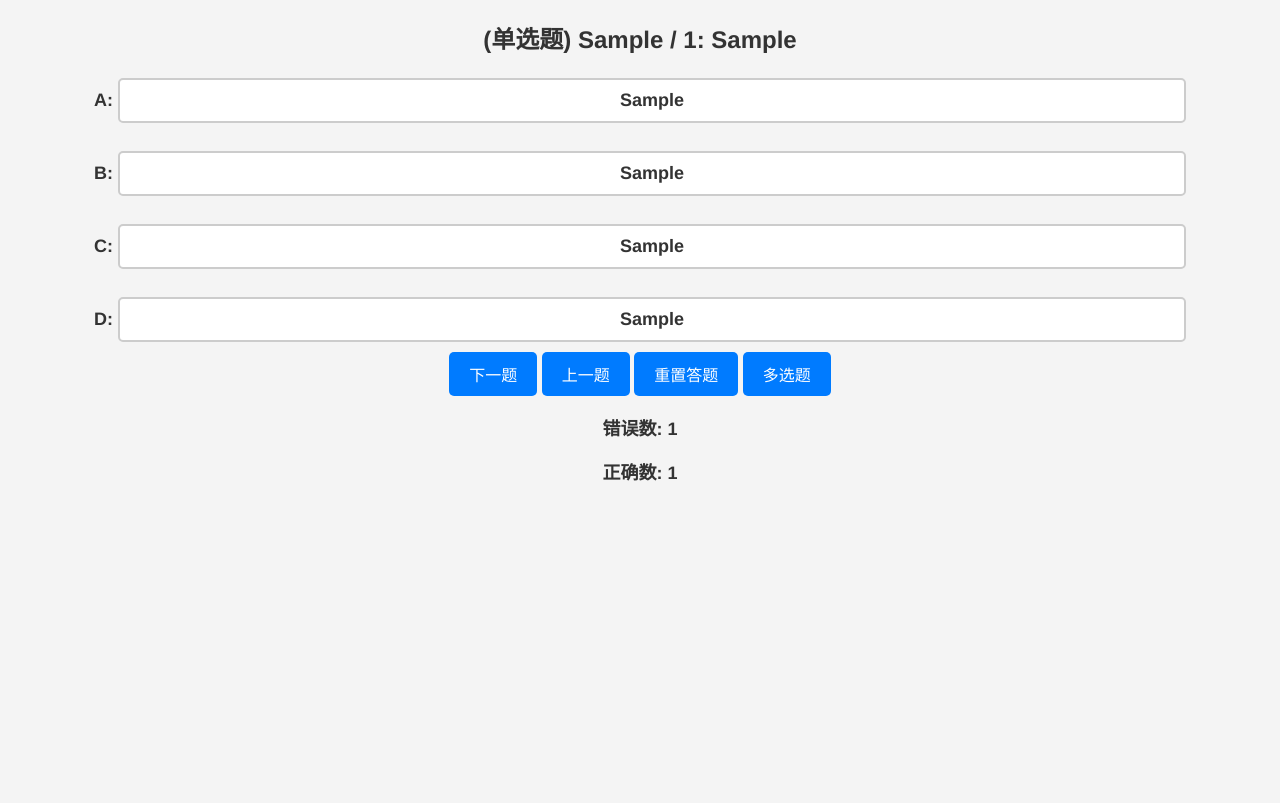
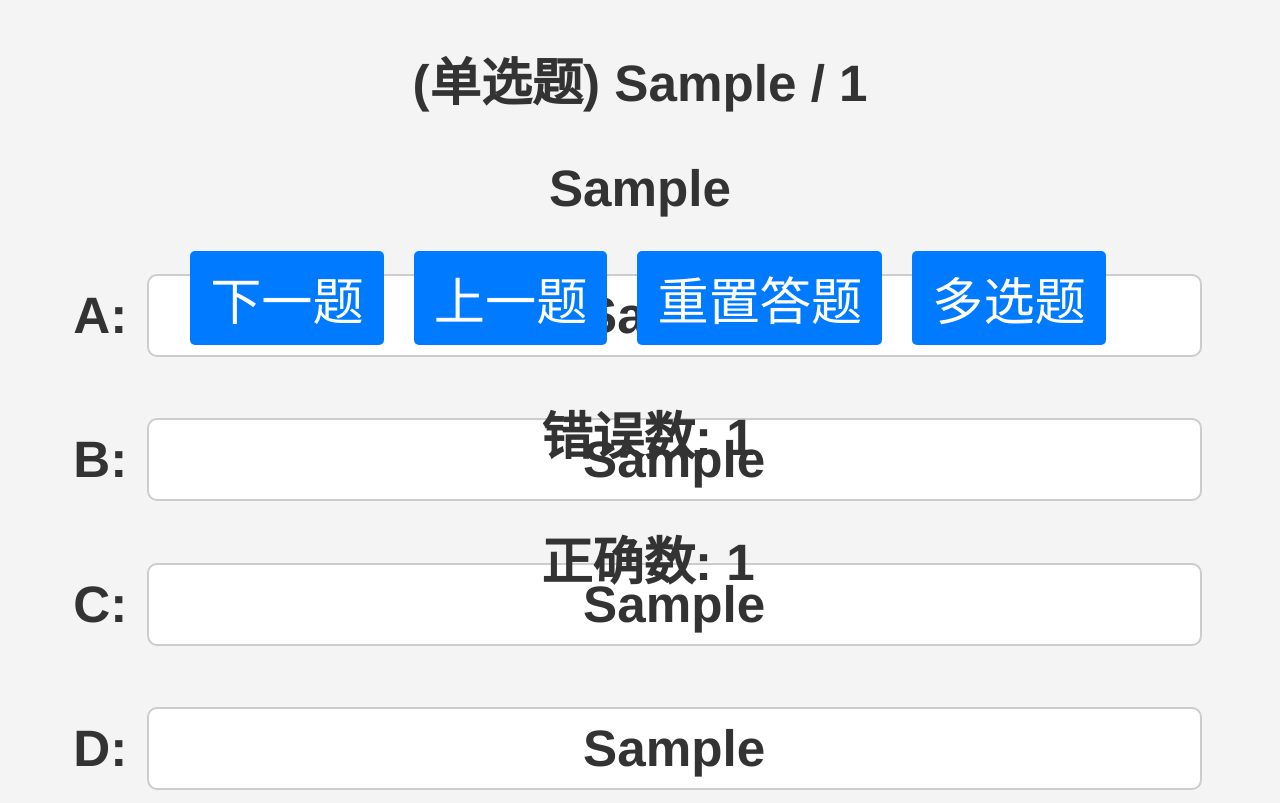
Before and after one commit to Jing-yilin/shuaTi, a Flask app: template templates/single.html in a window 1280 px wide. Before the commit the page ends 481 px from the top, so only its background shows below. Run offline with Flask 2, Linux system fonts and the light colour scheme; the template is opened without the code that fills it: most values are stand-ins (such as "Sample title", 1, 10 or a date in 2020).

Commit message:
fix: 解决了一部分手机上字体大小的问题

```diff
--- /dev/null
+++ b/static/css/single.css
@@ -0,0 +1,102 @@
+body {
+    background-color: #f4f4f4;
+    font-family: 'Helvetica Neue', Arial, sans-serif;
+    color: #333;
+    margin: 1vh;
+    padding: 0;
+    text-align: center;
+}
+
+.container {
+    margin-top: 50px;
+}
+
+h2 {
+    font-size: 4vw;
+    /* font-weight: bold; */
+    margin-bottom: 10px;
+    word-wrap: break-word;
+}
+
+.title {
+    /* height: auto; */
+    max-height: 35vh;
+}
+
+h3 {
+    font-size: 4vw;
+    margin-bottom: 5px;
+    word-wrap: break-word;
+}
+
+.option {
+    display: inline-block;
+    padding: 10px 20px;
+    border-radius: 10px;
+    border: 2px solid #ccc;
+    background-color: #fff;
+    margin: 5px;
+    cursor: pointer;
+    white-space: normal; /* 允许文字换行 */
+    word-wrap: break-word;
+    width: 80%; /* 设置宽度为百分比 */
+    /* height: 8vh; */
+
+}
+
+.correct {
+    background-color: #5cb85c;
+    color: #fff;
+}
+
+.wrong {
+    background-color: #d9534f;
+    color: #fff;
+}
+
+#btn {
+    position: fixed;
+    /* padding: 4vw; */
+    left: auto;
+    right: auto;
+    bottom: 25vh;
+    padding-left: auto;
+    padding-right: auto;
+    /* padding-bottom: 40vh; */
+    margin-left: auto;
+    margin-right: auto;
+    width: 100vw;
+}
+
+a {
+    display: inline-block;
+    padding: 10px 20px;
+    border-radius: 5px;
+    background-color: #007bff;
+    color: #fff;
+    text-decoration: none;
+    transition: background-color 0.3s ease;
+    font-size: 4vw;
+    margin-left: 1vw;
+    margin-right: 1vw;
+}
+
+@media (max-width: 600px) {
+    h2 {
+        font-size: 20px;
+        padding: 10px;
+    }
+
+    h3 {
+        font-size: 16px;
+        padding: 5px;
+    }
+
+    .option {
+        padding: 8px 16px;
+    }
+
+    a {
+        padding: 8px 16px;
+    }
+}
--- a/templates/single.html
+++ b/templates/single.html
@@ -4,89 +4,8 @@
 <head>
     <meta charset="utf-8">
     <title>毛概刷题~给濛濛</title>
-    <style>
-        body {
-            background-color: #f4f4f4;
-            font-family: 'Helvetica Neue', Arial, sans-serif;
-            color: #333;
-            margin: 0;
-            padding: 0;
-            text-align: center;
-        }
+    <link rel="stylesheet" href="/static/css/single.css">
 
-        .container {
-            margin-top: 50px;
-        }
-
-        h2 {
-            font-size: 24px;
-            font-weight: bold;
-            margin-bottom: 10px;
-            word-wrap: break-word;
-        }
-
-        h3 {
-            font-size: 18px;
-            margin-bottom: 5px;
-            word-wrap: break-word;
-        }
-
-        .option {
-            display: inline-block;
-            padding: 10px 20px;
-            border-radius: 5px;
-            border: 2px solid #ccc;
-            background-color: #fff;
-            margin: 5px;
-            cursor: pointer;
-            white-space: normal; /* 允许文字换行 */
-            word-wrap: break-word;
-            width: 80%; /* 设置宽度为百分比 */
-            height: 15%;
-            margin-left: auto; /* 居中显示 */
-            margin-right: auto; /* 居中显示 */
-        }
-
-        .correct {
-            background-color: #5cb85c;
-            color: #fff;
-        }
-
-        .wrong {
-            background-color: #d9534f;
-            color: #fff;
-        }
-
-        a {
-            display: inline-block;
-            padding: 10px 20px;
-            border-radius: 5px;
-            background-color: #007bff;
-            color: #fff;
-            text-decoration: none;
-            transition: background-color 0.3s ease;
-        }
-
-        @media (max-width: 600px) {
-            h2 {
-                font-size: 20px;
-                padding: 10px;
-            }
-
-            h3 {
-                font-size: 16px;
-                padding: 5px;
-            }
-
-            .option {
-                padding: 8px 16px;
-            }
-
-            a {
-                padding: 8px 16px;
-            }
-        }
-    </style>
     <script>
         function checkAnswer(selectedOption) {
             const answer = document.getElementById("answer");
@@ -127,9 +46,16 @@
         }
 
         window.addEventListener("DOMContentLoaded", function () {
+            total_word = 0
             const options = document.getElementsByClassName("option");
             for (let i = 0; i < options.length; i++) {
                 options[i].addEventListener("click", optionClickHandler);
+                total_word += options[i].innerText.length
+            }
+            if (total_word > 120) {
+                for (let i = 0; i < options.length; i++) {
+                    options[i].style.fontSize = "3vw";
+                }
             }
         });
     </script>
@@ -137,22 +63,27 @@
 </head>
 
 <body>
-    <h2>(单选题) {{ single.序号 }} / {{total_single}}: {{single.题干}}</h2>
+    <h2>(单选题) {{ single.序号 }} / {{total_single}}</h2>
+    <h2 class="title">{{single.题干}}</h2>
     <h3>A: <span class="option" id="A">{{ single.A }}</span></h3>
     <h3>B: <span class="option" id="B">{{ single.B }}</span></h3>
     <h3>C: <span class="option" id="C">{{ single.C }}</span></h3>
     <h3>D: <span class="option" id="D">{{ single.D }}</span></h3>
 
     <div id="answer" data-answer="{{ single.答案 }}"></div>
+    <div id="btn">
 
     <a href="{{ url_for('single', next=1)}}" id="nextQuestion">下一题</a>
     <a href="{{ url_for('single', last=1) }}" id="lastQuestion">上一题</a>
     <a href="{{ url_for('single', reset=1) }}" id="reset">重置答题</a>
     <a href="{{ url_for('multi') }}">多选题</a>
 
-
     <h3>错误数: {{count_wrong}}</h3>
     <h3>正确数: {{count_right}}</h3>
+
+    </div>
+
+
 
 </body>
 
--- a/user.json
+++ b/user.json
@@ -1,5 +1,16 @@
 [
     {"username": "admin", "password":"jingyl"},
-    {"username": "mm", "password": "mm"}
+    {"username": "mm", "password": "mm"},
+    {"username": "kaka1", "password": "kaka1"},
+    {"username": "kaka2", "password": "kaka2"},
+    {"username": "kaka3", "password": "kaka3"},
+    {"username": "kaka4", "password": "kaka4"},
+    {"username": "kaka5", "password": "kaka5"},
+    {"username": "kaka6", "password": "kaka6"},
+    {"username": "kaka7", "password": "kaka7"},
+    {"username": "kaka8", "password": "kaka8"},
+    {"username": "kaka9", "password": "kaka9"},
+    {"username": "kaka10", "password": "kaka10"}
+
 
 ]
```
Also changed, not shown: adminconfig.yaml (+11 -7 lines), static/css/login.css (+9 -4 lines), README.md, 1 other file.
